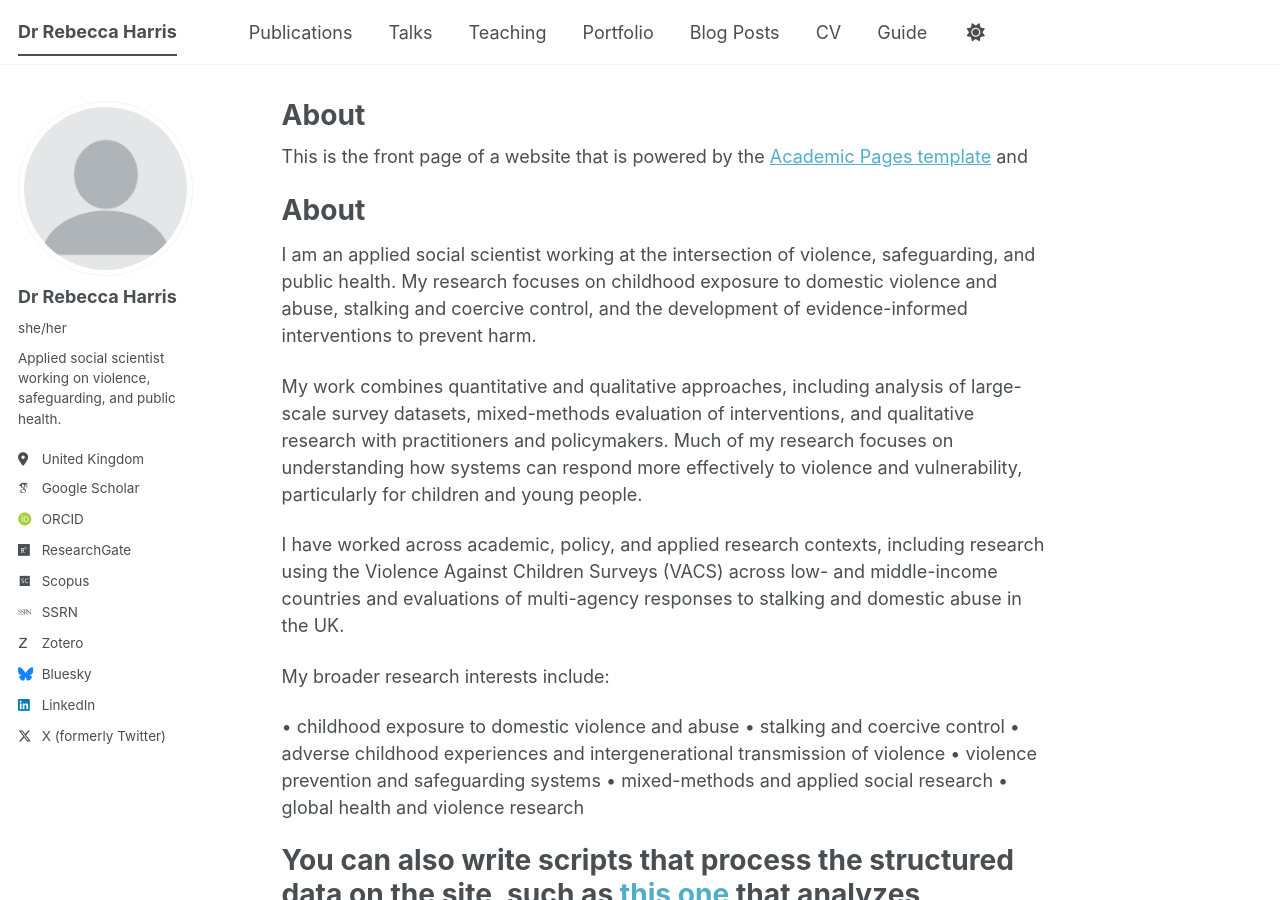
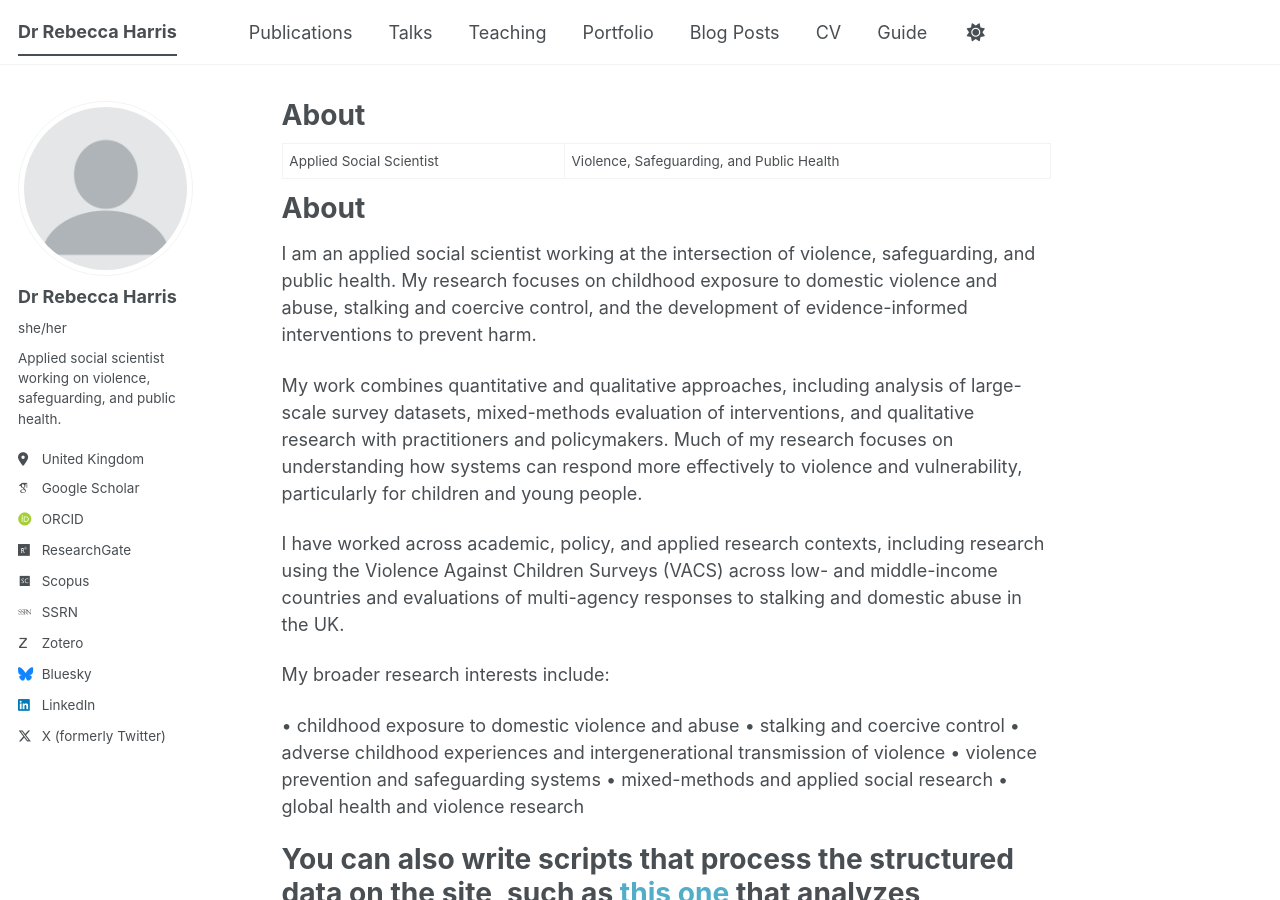
Before and after one commit to DrRebeccaHarris/drrebeccaharris.github.io, a Jekyll site: the page built from _pages/about.md, in a window 1280 px wide and 900 px high. Built offline with Jekyll 4.4.1, drawn with Linux system fonts in a browser that asks for light colours; some web fonts are replaced; a script bundle is joined from its source files by our own code; library files that are not in the unit come from our copies.

Commit message:
Update about.md

```diff
--- a/_pages/about.md
+++ b/_pages/about.md
@@ -7,7 +7,7 @@ redirect_from:
   - /about.html
 ---
 
-This is the front page of a website that is powered by the [Academic Pages template](https://github.com/academicpages/academicpages.github.io) and
+Applied Social Scientist | Violence, Safeguarding, and Public Health
 
 About
 ======
```
